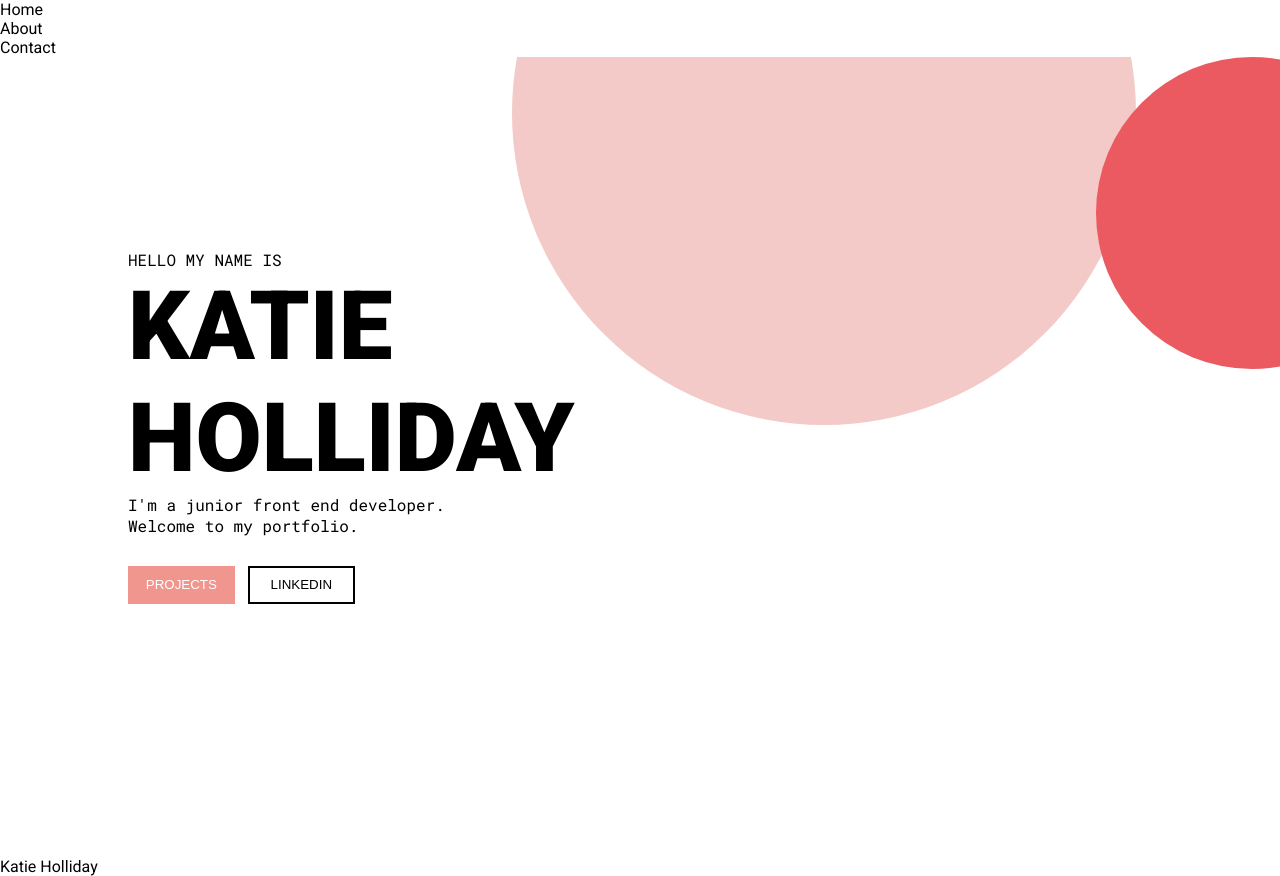
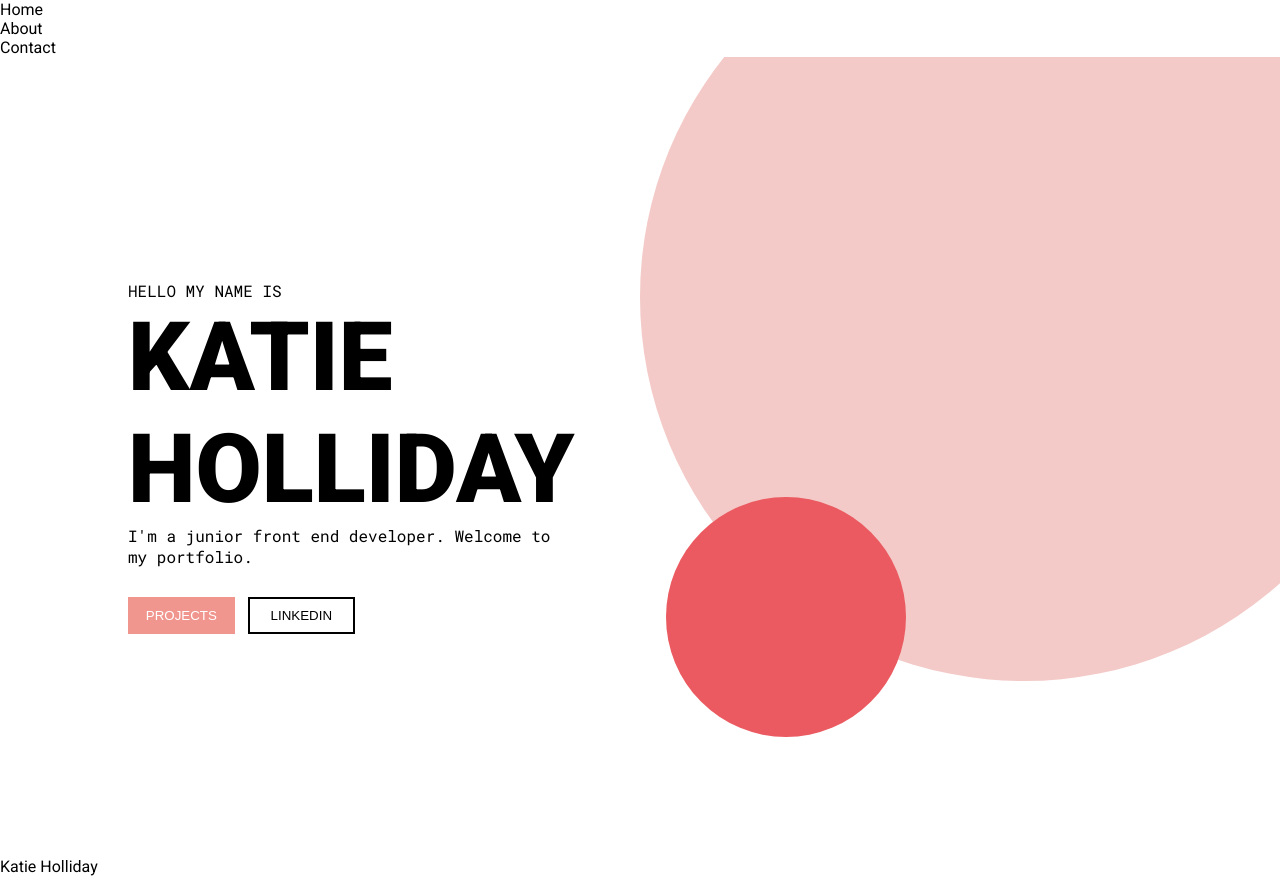
Before and after one commit to abrasumente999/portfolio, a Next.js app: page / in a window 1280 px wide. Built offline with nearby package versions, Linux system fonts and the light colour scheme.

Commit message:
fix tablet css

```diff
--- a/src/app/globals.css
+++ b/src/app/globals.css
@@ -9,8 +9,6 @@ body {
 }
 html,
 body {
-  /* max-width: 1920px; */
-
   width: 100%;
   overflow-x: hidden;
 }
@@ -18,5 +16,5 @@ main,
 header {
   height: 100vh;
   width: 100%;
-  overflow-x: hidden;
+  overflow: hidden;
 }
--- a/src/app/page.module.css
+++ b/src/app/page.module.css
@@ -37,43 +37,48 @@
   text-transform: uppercase;
 }
 
-@media (max-width: 768px) {
+@media screen and (max-width: 1023px) {
   .introContainer {
     width: 100vw;
     height: 100vh;
     position: relative;
+    display: flex;
+    /* justify-content: center; */
+    /* align-items: center; */
   }
   .introText {
-    width: 60%;
-    margin: 15vh 8vw;
+    height: 100%;
+    width: 70%;
+    margin: 10vh 8vw;
     z-index: 1;
+    margin-top: 15vh;
 
     /* display: flex; */
   }
   .introImageContainer {
     z-index: -1;
     position: absolute;
-    /* overflow: hidden; */
     border-radius: 50% 50% 50% 50%;
-    height: 150vw;
-    width: 150vw;
-    max-height: 850px;
-    max-width: 850px;
+    height: 100vh;
+    width: 100vh;
+    max-height: 1000px;
+    max-width: 1000px;
     min-width: 700px;
     min-height: 700px;
-    right: 10px;
-    left: -200px;
-    top: -20vh;
+    /* right: 10px; */
+    left: -30vw;
+    top: -25vh;
     background-color: #f3cac7;
   }
 
   .introBlobMini {
+    z-index: -1;
     border-radius: 50% 50% 50% 50%;
     position: absolute;
-    top: 450px;
-    right: 0%;
+    bottom: 10vh;
+    right: 20vw;
     height: auto;
-    width: 50vw;
+    width: 28vh;
     max-width: 300px;
 
     background-color: #eb5a60;
@@ -94,7 +99,7 @@
     display: block;
     font-weight: 900;
     text-transform: uppercase;
-    font-size: 4.3em;
+    font-size: 4em;
   }
 
   .introDescription {
@@ -110,41 +115,43 @@
     text-transform: uppercase;
   }
 }
-@media (min-width: 1023px) {
+
+@media screen and (min-width: 1023px) {
   .introContainer {
-    margin: 0 10%;
+    margin: 0 10vw;
     width: 100%;
     height: 100vh;
     display: flex;
     flex-direction: row;
-    align-items: flex-start;
-    justify-content: space-between;
+    align-items: center;
+    /* justify-content: space-between; */
   }
   .introImageContainer {
-    z-index: 0;
-    display: block;
-    /* max-width: 1000px; */
-    width: 50%;
-    margin-top: -20%;
-    margin-right: 5%;
+    z-index: -1;
+    position: relative;
+    border-radius: 50% 50% 50% 50%;
+    height: 60vw;
+    width: 60vw;
+    margin-top: -40vh;
+    /* margin-left: 15vw; */
+    padding-left: 10vw;
+    /* max-height: 850px;
+    max-width: 850px; */
+    /* bottom: 10vh; */
+    /* left: 50vw; */
+
+    background-color: #f3cac7;
   }
 
-  .introBlob {
-    border-radius: 50%;
-    width: 120%;
-    position: relative;
-    background-color: #f3cac7;
-  }
-  .introBlob::before {
-    content: "";
-    display: block;
-    padding-bottom: 100%;
-    margin-bottom: -30%;
-  }
   .introBlobMini {
     border-radius: 50% 50% 50% 50%;
-    width: 30%;
-    z-index: 1;
+    position: relative;
+    /* top: 60vh;
+    right: 30%; */
+    /* height: auto; */
+    margin-left: -58vw;
+    margin-bottom: -40vh;
+    width: 30vh;
     background-color: #eb5a60;
   }
   .introBlobMini::before {
@@ -152,10 +159,11 @@
     display: block;
     padding-bottom: 100%;
   }
+
   .introText {
-    margin-top: 15%;
-    width: 30%;
+    width: 40%;
     z-index: 2;
+    padding-right: 5vw;
   }
   .smallHeader {
     font-size: 1em;
```
